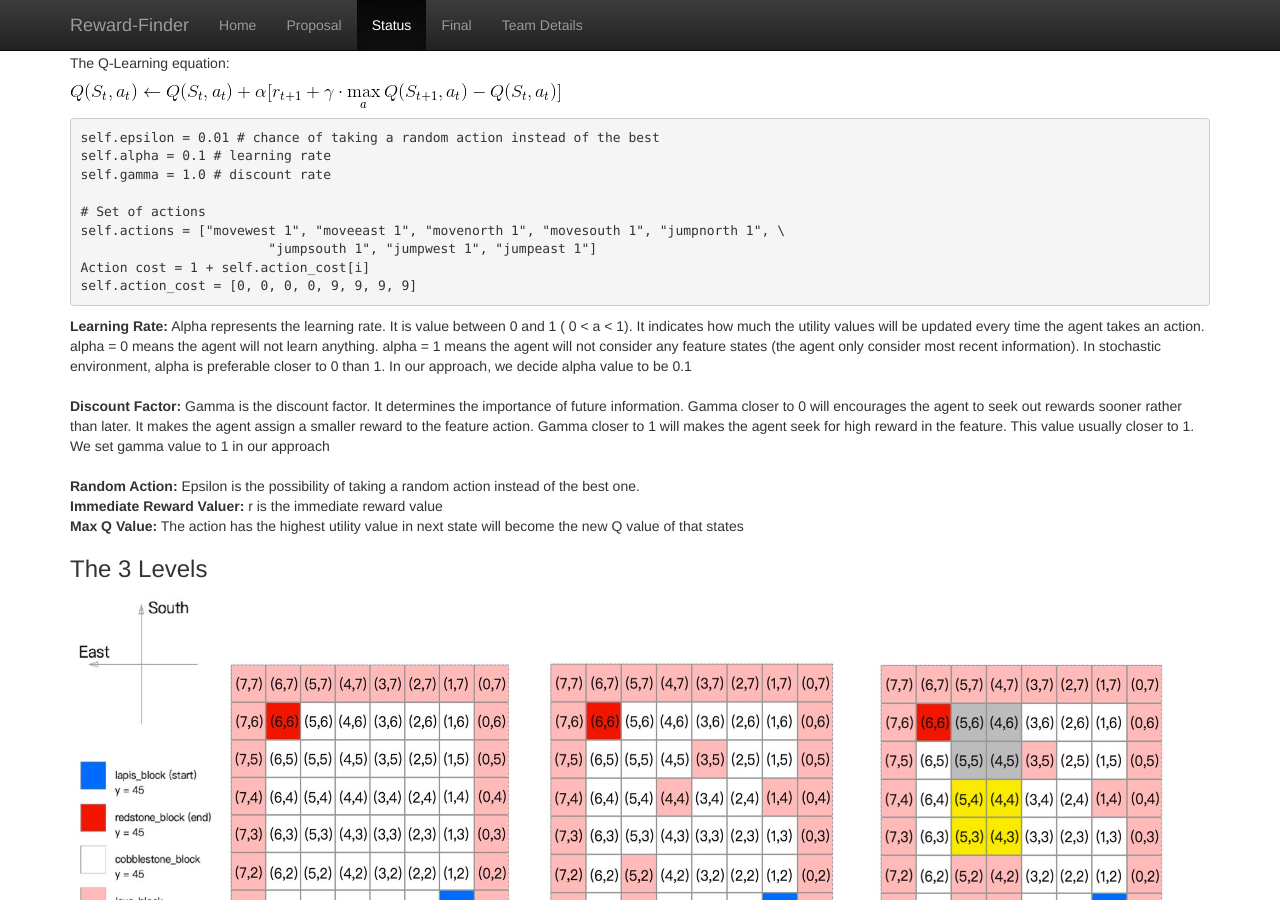
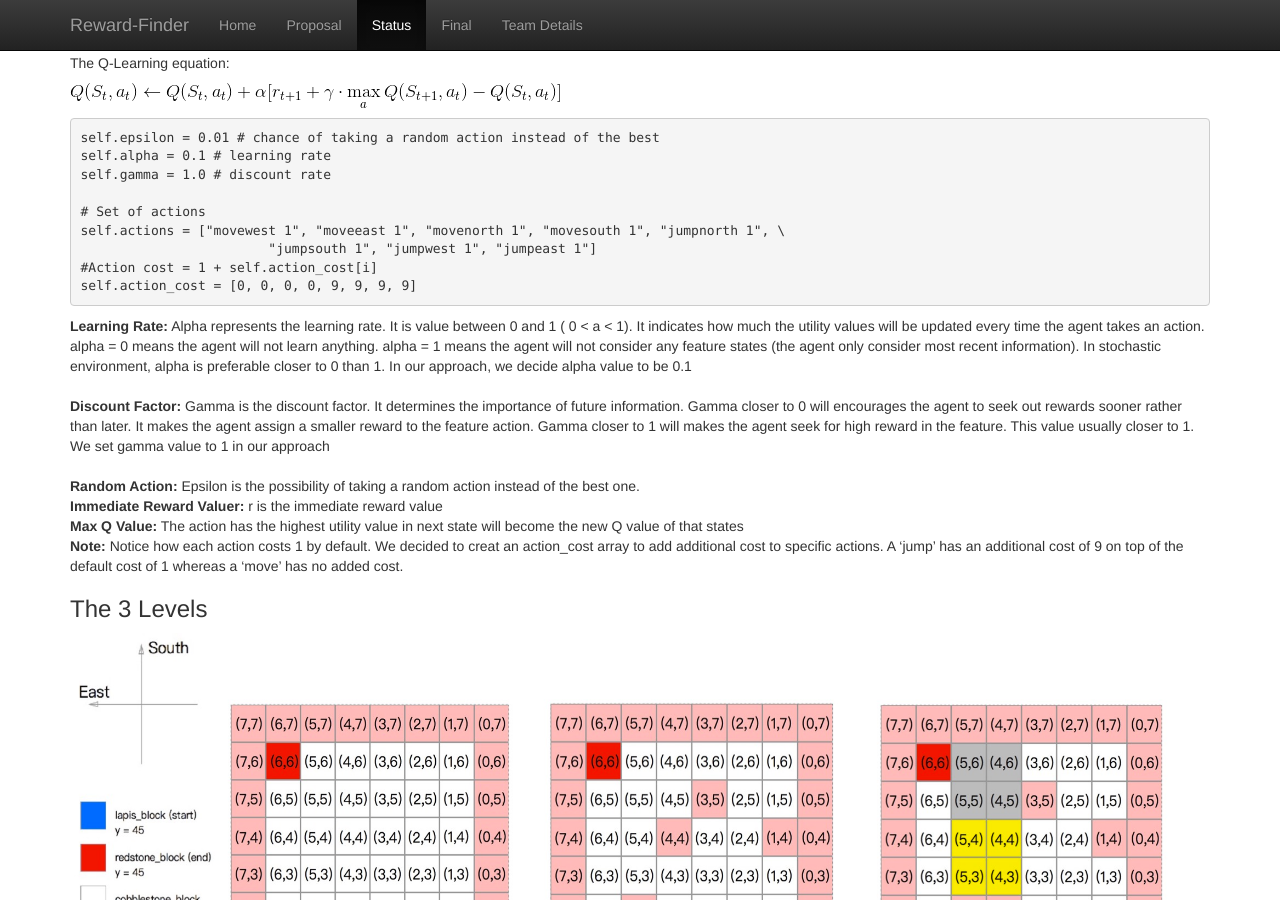
Before and after one commit to Moe202/CS175-Group-8, a Jekyll site: the page built from docs/status.md, in a window 1280 px wide and 900 px high, scrolled down 739 px. Built offline with Jekyll 4.4.1, drawn with Linux system fonts in a browser that asks for light colours.

Commit message:
Added some info about action costs

````diff
--- a/docs/status.md
+++ b/docs/status.md
@@ -33,7 +33,7 @@ self.gamma = 1.0 # discount rate
 # Set of actions
 self.actions = ["movewest 1", "moveeast 1", "movenorth 1", "movesouth 1", "jumpnorth 1", \
                         "jumpsouth 1", "jumpwest 1", "jumpeast 1"]
-Action cost = 1 + self.action_cost[i]
+#Action cost = 1 + self.action_cost[i]
 self.action_cost = [0, 0, 0, 0, 9, 9, 9, 9]
 ```
 **Learning Rate:** Alpha represents the learning rate. It is value between 0 and 1 ( 0 \< a \< 1). It indicates how much the utility values will be updated every time the agent takes an action. alpha = 0 means the agent will not learn anything. alpha = 1 means the agent will not consider any feature states (the agent only consider most recent information). In stochastic environment, alpha is preferable closer to 0 than 1. In our approach, we decide alpha value to be 0.1<br><br>
@@ -41,6 +41,7 @@ self.action_cost = [0, 0, 0, 0, 9, 9, 9, 9]
 **Random Action:** Epsilon is the possibility of taking a random action instead of the best one.<br>
 **Immediate Reward Valuer:** r is the immediate reward value<br>
 **Max Q Value:** The action has the highest utility value in next state will become the new Q value of that states<br>
+**Note:** Notice how each action costs 1 by default. We decided to creat an action_cost array to add additional cost to specific actions. A 'jump' has an additional cost of 9 on top of the default cost of 1 whereas a 'move' has no added cost.
 
 ### The 3 Levels
 <img src="images/grid.jpeg" title="grid" width="1100" height="434" />
````
